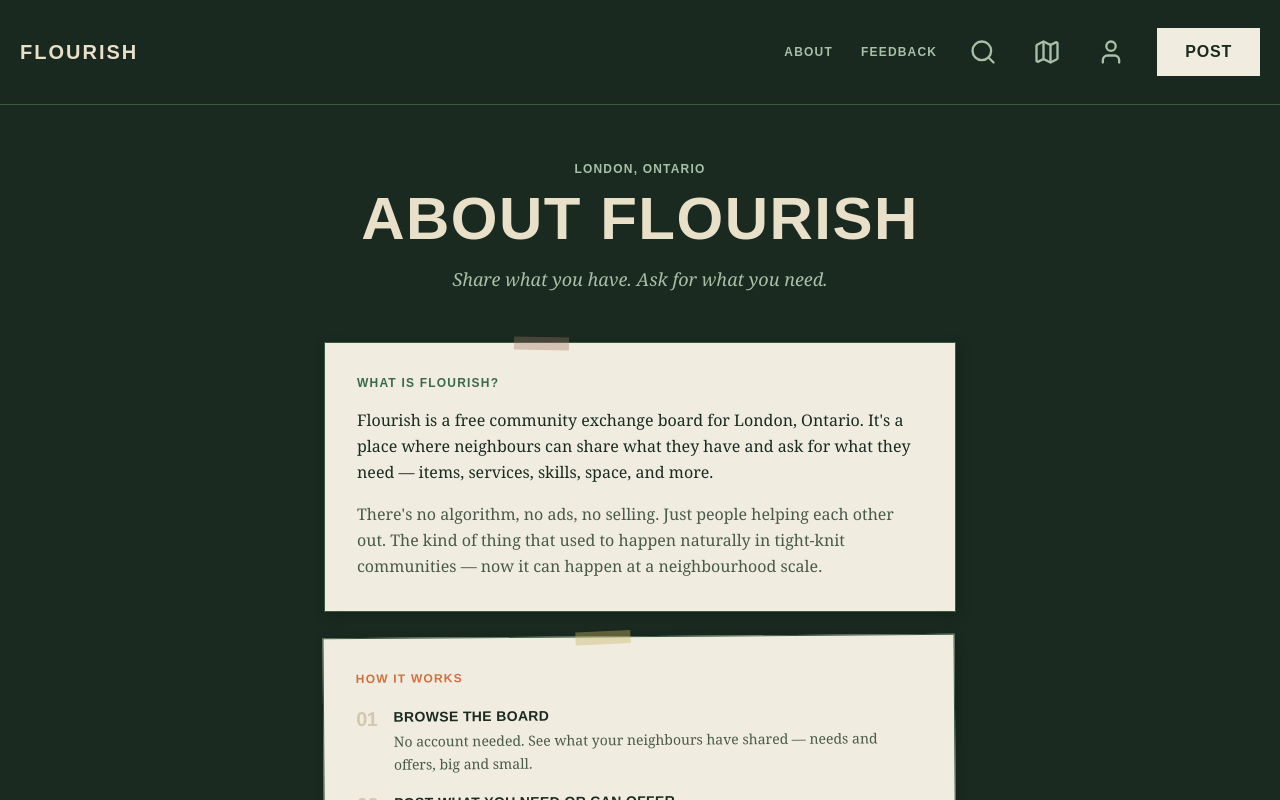
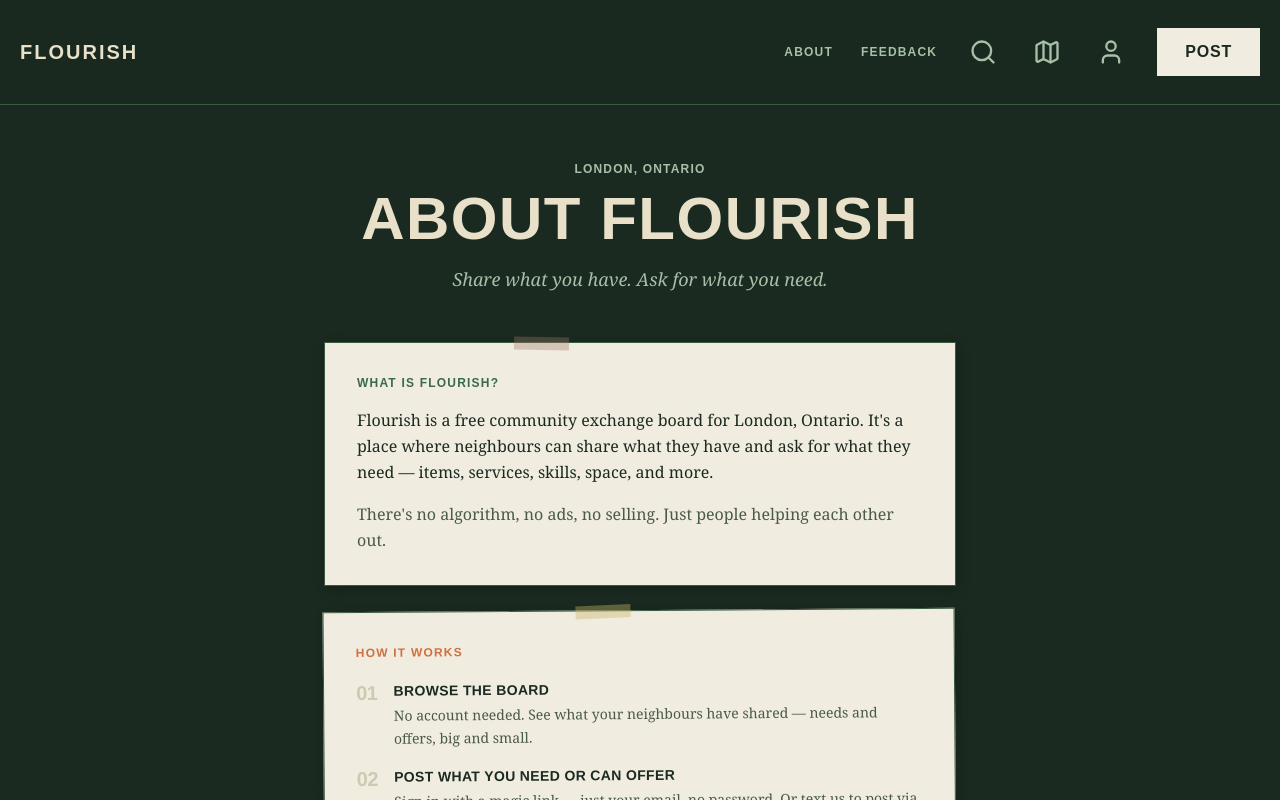
Before and after one commit to explorience/flourish, a Next.js app: page /about in a window 1280 px wide. Shown: the top 800 px of the page. Built offline with nearby package versions, Linux system fonts and the light colour scheme; no server answers.

Commit message:
copy: remove tight-knit line from about page

```diff
--- a/src/app/about/page.tsx
+++ b/src/app/about/page.tsx
@@ -61,7 +61,7 @@ export default function AboutPage() {
             className="text-base leading-relaxed"
             style={{ ...sr, color: 'var(--ink-light)' }}
           >
-            There&apos;s no algorithm, no ads, no selling. Just people helping each other out. The kind of thing that used to happen naturally in tight-knit communities — now it can happen at a neighbourhood scale.
+            There&apos;s no algorithm, no ads, no selling. Just people helping each other out.
           </p>
         </div>
 
```
